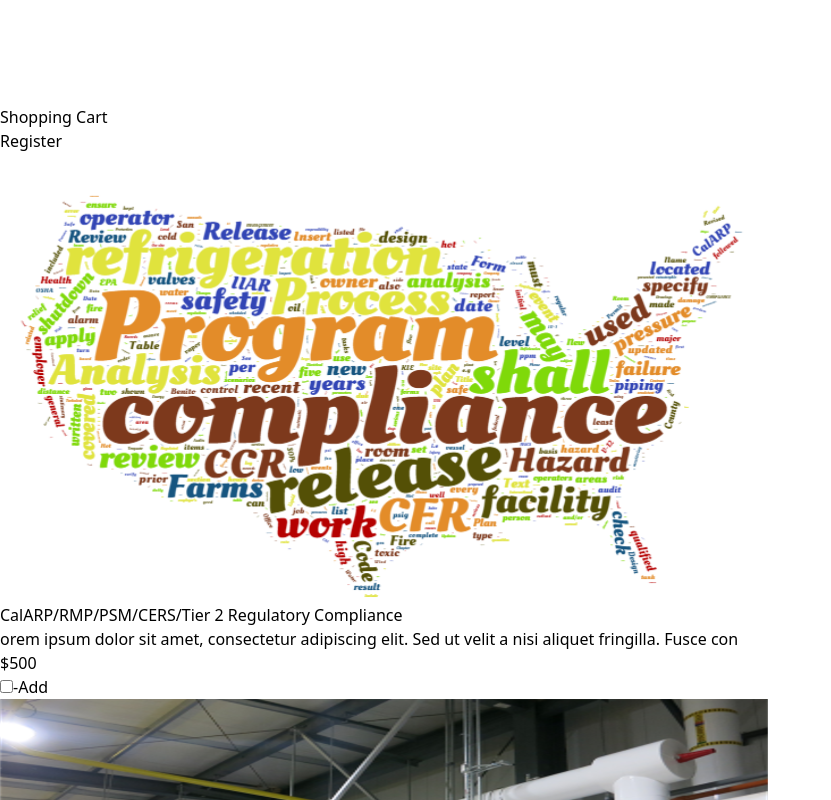
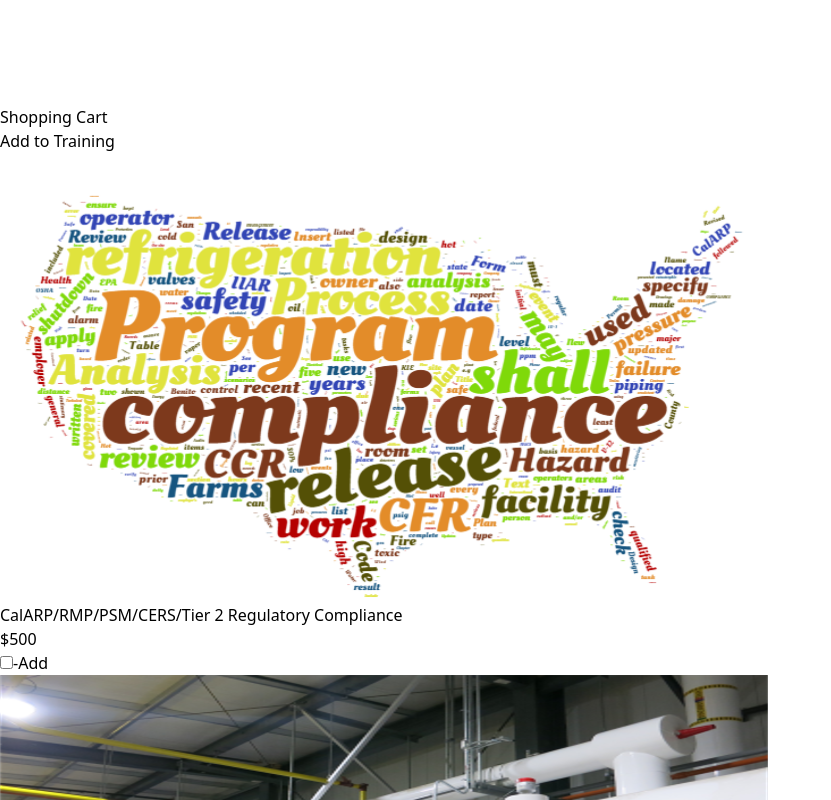
Before and after one commit to CesarMDC4/Vaporware, a React (Vite) app in the folder vite/: page /cart in a window 1280 px wide. Shown: the part 1700-2500 px from the top of the page, without its empty margins (0-831 px from the left). Built offline with nearby package versions, Linux system fonts and the light colour scheme.

Commit message:
Vap-139 and 144

```diff
--- a/vite/src/pages/8.Products/products.js
+++ b/vite/src/pages/8.Products/products.js
@@ -1,7 +1,7 @@
+import training4 from "../../assets/img/services/Hazwoper.png";
+import training3 from "../../assets/img/services/industrial_refrigeration.png";
+import training2 from "../../assets/img/services/refrigeration.png";
 import training1 from "../../assets/img/services/regulatory_compliance.png";
-import training2 from "../../assets/img/services/refrigeration.png";
-import training3 from "../../assets/img/services/industrial_refrigeration.png";
-import training4 from "../../assets/img/services/Hazwoper.png";
 
 export const Products = [
     {
@@ -10,7 +10,7 @@ export const Products = [
         productName: "CalARP/RMP/PSM/CERS/Tier 2 Regulatory Compliance",
         price: 500.0,
         productImage:training1,
-        productDescription: "orem ipsum dolor sit amet, consectetur adipiscing elit. Sed ut velit a nisi aliquet fringilla. Fusce con",
+        productDescription: "",
         addedToCart: false
     },
     {
@@ -19,7 +19,7 @@ export const Products = [
         productName: "Basic Industrial Ammonia Refrigeration (RETA IR Book 1)",
         price: 500.0,
         productImage:training2,
-        productDescription: "orem ipsum dolor sit amet, consectetur adipiscing elit. Sed ut velit a nisi aliquet fringilla. Fusce con",
+        productDescription: "",
         addedToCart: false
     },
     {
@@ -28,7 +28,7 @@ export const Products = [
         productName: "Intermediate Industrial Ammonia Refrigeration (RETA IR Book 2)",
         price: 500.0,
         productImage:training3,
-        productDescription: "orem ipsum dolor sit amet, consectetur adipiscing elit. Sed ut velit a nisi aliquet fringilla. Fusce con",
+        productDescription: "",
         addedToCart: false
     },
     {
@@ -37,7 +37,7 @@ export const Products = [
         productName: "HAZWOPER 8-hour Refresher Training",
         price: 500.0,
         productImage:training4,
-        productDescription: "orem ipsum dolor sit amet, consectetur adipiscing elit. Sed ut velit a nisi aliquet fringilla. Fusce consa",
+        productDescription: "",
         addedToCart: false
     },
 ]
--- a/vite/src/pages/9.Cart/Cart.jsx
+++ b/vite/src/pages/9.Cart/Cart.jsx
@@ -1,7 +1,6 @@
-import React, { useState, useContext } from 'react';
+import React, { useContext, useState } from 'react';
+import { CatalogContext } from "../../context/catalog-context";
 import { Products } from '../8.Products/products.js';
-import { CatalogContext } from "../../context/catalog-context";
-import { Product } from '/src/pages/8.Products/product.jsx';
 import { CartItem } from "/src/pages/9.Cart/cart-item.jsx";
 
 
@@ -107,7 +106,7 @@ const Cart = () => {
                 <button
                     onClick={handleRegister}
                     className="bg-blue-500 hover:bg-green-700 text-white font-bold py-2 px-4 rounded">
-                    Register
+                    Add to Training
                 </button>
             </div>
             {Products.map((cartItems) => {
```
